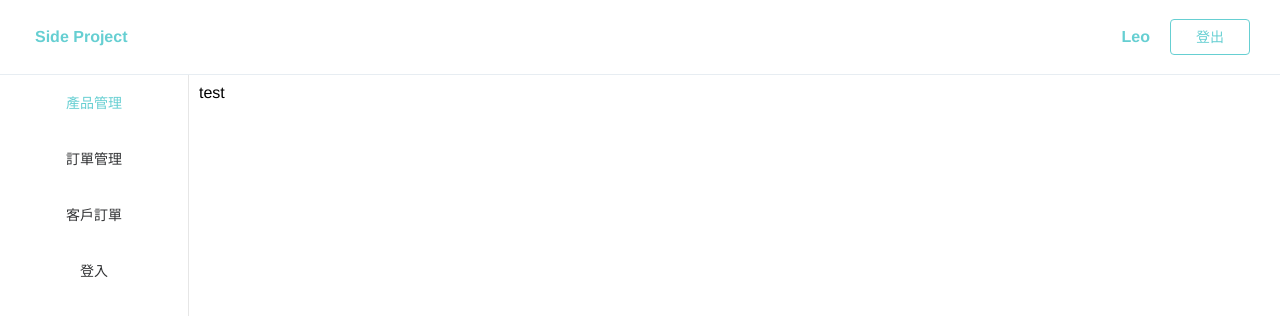
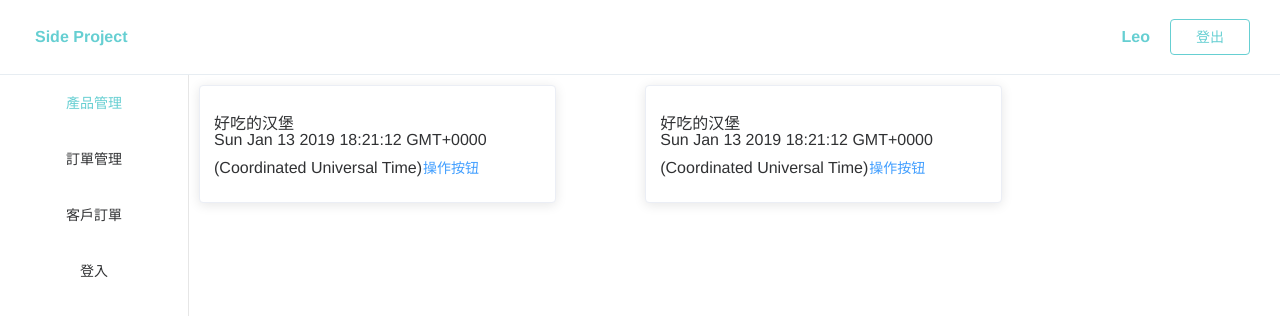
Before and after one commit to cariskao/e-commerce, a Vue app: page /customer_order in a window 1280 px wide. Shown: the top 316 px of the page. Built offline with nearby package versions, Linux system fonts and the light colour scheme.

Commit message:
Create ProductCard draft

```diff
--- /dev/null
+++ b/src/components/Card.vue
@@ -0,0 +1,37 @@
+<style lang="stylus">
+.card
+  width 100%
+</style>
+<template>
+  <div class="card">
+    <el-row>
+      <el-col :span="8" v-for="(o, index) in 2" :key="o" :offset="index > 0 ? 2 : 0">
+        <el-card :body-style="{ padding: '0px' }">
+          <img src="" class="image">
+          <div style="padding: 14px;">
+            <span>好吃的汉堡</span>
+            <div class="bottom clearfix">
+              <time class="time">{{ currentDate }}</time>
+              <el-button type="text" class="button">操作按钮</el-button>
+            </div>
+          </div>
+        </el-card>
+      </el-col>
+    </el-row>
+  </div>
+</template>
+<script>
+export default {
+  components: {},
+  data() {
+    return {
+      currentDate: new Date()
+    };
+  },
+  computed: {},
+  watch: {},
+  created() {},
+  mounted() {},
+  methods: {}
+};
+</script>
--- a/src/views/dashboard/CustomerOrder.vue
+++ b/src/views/dashboard/CustomerOrder.vue
@@ -1,13 +1,25 @@
+<style lang="stylus">
+.customer-order
+  width 100%
+  display flex
+  flex-wrap wrap
+</style>
 <template>
-<div class="customer-order">
-  test
-</div>
+  <div class="customer-order">
+    <Card/>
+  </div>
 </template>
-<style lang="stylus">
-
-</style>
 <script>
+import Card from '@/components/Card'
 export default {
-
-}
+  components: {Card},
+  data() {
+    return {};
+  },
+  computed: {},
+  watch: {},
+  created() {},
+  mounted() {},
+  methods: {}
+};
 </script>
--- a/src/views/dashboard/Products.vue
+++ b/src/views/dashboard/Products.vue
@@ -26,8 +26,8 @@
           .el-checkbox__inner
             border-color #66cfd2
 
-      &__img
-        border-radius 50%
+      &__search
+        width 100px
 
     &__pagination
       text-align center
@@ -45,18 +45,17 @@
           :data="products.filter(data => !search || data.category.toLowerCase().includes(search.toLowerCase()))"
           @selection-change="handleSelectionChange"
         >
-          <el-table-column type="selection" width="55"></el-table-column>
+          <el-table-column type="selection" width="45"></el-table-column>
           <el-table-column
             label="Category"
-            width="170"
             prop="category"
             sortable
           >{{products.category}}</el-table-column>
-          <el-table-column label="Product Name" width="170" prop="title"></el-table-column>
-          <el-table-column label="Cost" width="90" prop="origin_price" sortable></el-table-column>
-          <el-table-column label="Price" width="90" prop="price" sortable></el-table-column>
-          <el-table-column label="Active" width="90" prop="readableStatus" sortable></el-table-column>
-          <el-table-column align="right">
+          <el-table-column label="Product Name" prop="title"></el-table-column>
+          <el-table-column label="Cost"  prop="origin_price" sortable></el-table-column>
+          <el-table-column label="Price"  prop="price" sortable></el-table-column>
+          <el-table-column label="Active"  prop="readableStatus" sortable></el-table-column>
+          <el-table-column align="right" class="products-content__table__search">
             <template slot="header" slot-scope="scope">
               <el-input v-model="search" size="mini" placeholder="輸入關鍵字搜索"/>
             </template>
```
